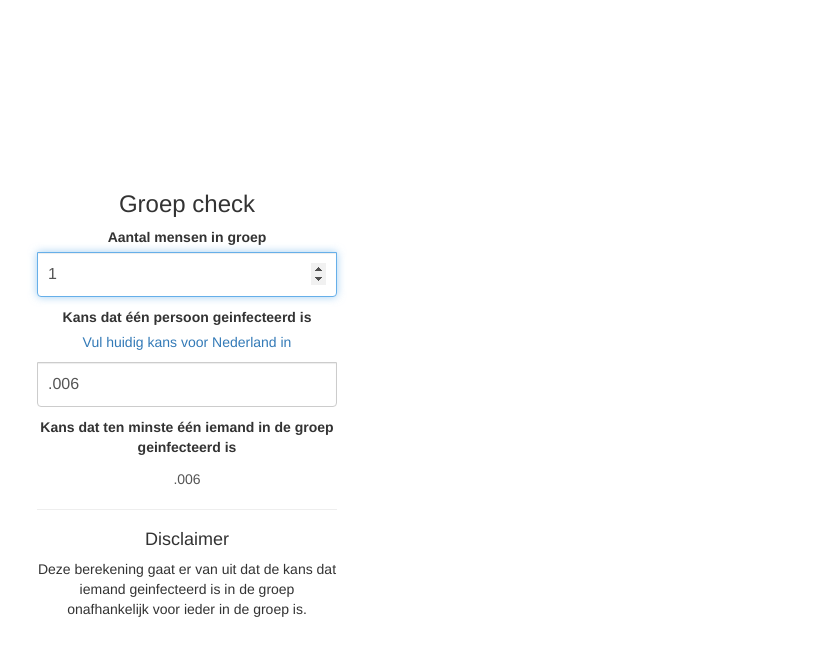
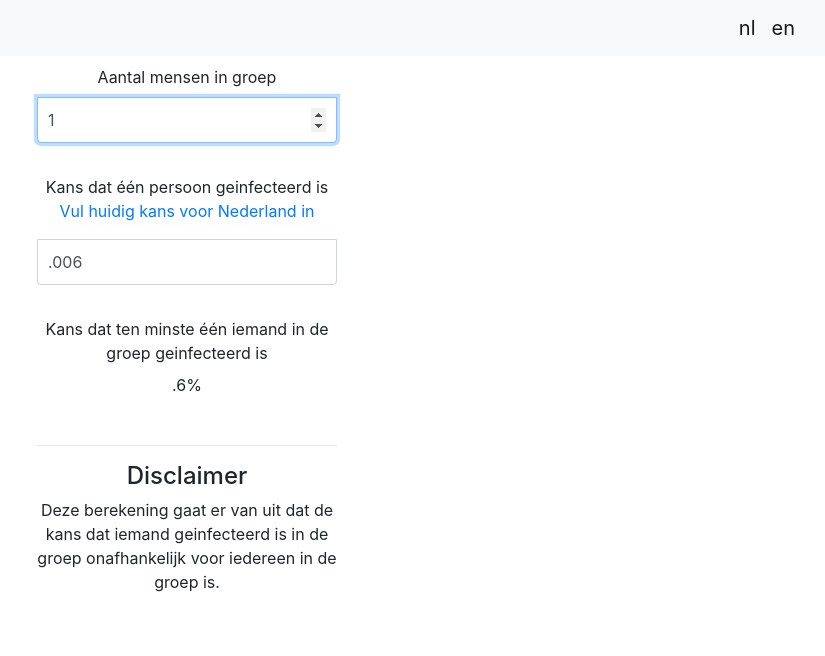
Before and after one commit to gerritjandebruin/groep-check.nl, a plain HTML site: page index.html in a window 1280 px wide. Shown: the whole page, without its empty margins (453-1278 px from the left). Drawn offline with nearby package versions, Linux system fonts and the light colour scheme.

Commit message:
Update index.html

```diff
--- a/index.html
+++ b/index.html
@@ -10,40 +10,47 @@
 
   <title>Group check</title>
 
-  <link rel="stylesheet" href="https://maxcdn.bootstrapcdn.com/bootstrap/3.4.1/css/bootstrap.min.css">
+  <link rel="stylesheet" href="https://stackpath.bootstrapcdn.com/bootstrap/4.5.2/css/bootstrap.min.css" integrity="sha384-JcKb8q3iqJ61gNV9KGb8thSsNjpSL0n8PARn9HuZOnIxN0hoP+VmmDGMN5t9UJ0Z" crossorigin="anonymous">
   <style>
     html, body {height: 100%;}
 
-    body {display: flex; align-items: center; padding-top: 40px 0; background-color: white;}
+    div {display: flex; align-items: center; padding-top: 40px 0; background-color: white;}
 
     .form-calculation {width: 100%; max-width: 330px; padding: 15px; margin: auto;}
 
     .form-calculation .form-control {position: relative; box-sizing: border-box; height: auto; padding: 10px; font-size: 16px;}
     .form-calculation .form-control:focus {z-index: 2;}
 
-    .form-calculation input[type="number"] {margin-bottom: 10px; border-top-left-radius: 0; border-top-right-radius: 0;}
+    .form-calculation input[type="number"], output {margin-bottom: 2rem; border-top-left-radius: 0; border-top-right-radius: 0;}
   </style>
 </head>
 
-<body class="text-center">
-  <form class="form-calculation" oninput="totalScore.value = (1-Math.pow((1-inputInfectiousProbability.value), (+inputNumberOfPeople.value))).toFixed(3);">
+<body>
+  <nav class="navbar fixed-top navbar-light bg-light justify-content-end">
+    <a class="navbar-brand" href="/">nl</a>
+    <a class="navbar-brand" href="/en.html">en</a>
+  </nav>
+
+  <div>
+    <form class="form-calculation text-center" oninput="totalScore.value = Math.round(1000*(1-Math.pow((1-inputInfectiousProbability.value), (+inputNumberOfPeople.value))))/10;">
       <h1 class="h3 mb-3 font-weight-normal">Groep check</h1>
 
       <label for="inputNumberOfPeople">Aantal mensen in groep</label>
       <input type="number" id="inputNumberOfPeople" class="form-control" placeholder="Number of people present" required autofocus value="1">
 
-    <label for="inputInfectiousProbability">Kans dat één persoon geinfecteerd is</label>
-    <p><a onclick="document.getElementById('inputInfectiousProbability').value='.006'">Vul huidig kans voor Nederland in</a></p>
+      <label for="inputInfectiousProbability" style="margin-bottom:0;">Kans dat één persoon geinfecteerd is</label>
+      <p><a href="" onclick="document.getElementById('inputInfectiousProbability').value='.006'">Vul huidig kans voor Nederland in</a></p>
       <input type="number" id="inputInfectiousProbability" class="form-control" placeholder="Number of infectious people per 100,000 inhabitants" required value=".006">
 
       <label for="result">Kans dat ten minste één iemand in de groep geinfecteerd is</label>
-    <output id="result" name="totalScore" for="inputNumberOfPeople inputInfectiousProbability">.006</output>
+      <output id="result" name="totalScore" for="inputNumberOfPeople inputInfectiousProbability">.6</output>%
 
       <hr />
 
       <h4>Disclaimer</h4>
-    <p>Deze berekening gaat er van uit dat de kans dat iemand geinfecteerd is in de groep onafhankelijk voor ieder in de groep is.</p>
+      <p>Deze berekening gaat er van uit dat de kans dat iemand geinfecteerd is in de groep onafhankelijk voor iedereen in de groep is.</p>
     </form>
+  </div>
 </body>
 
 </html>
```
Lines whose indentation alone changed are shown as unchanged.
